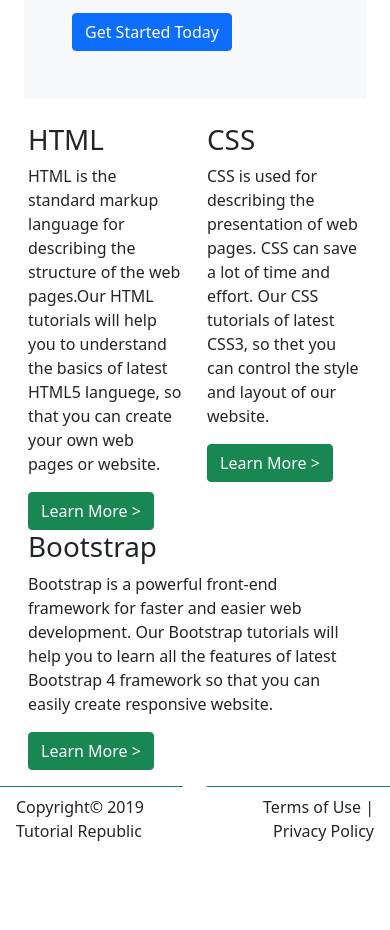
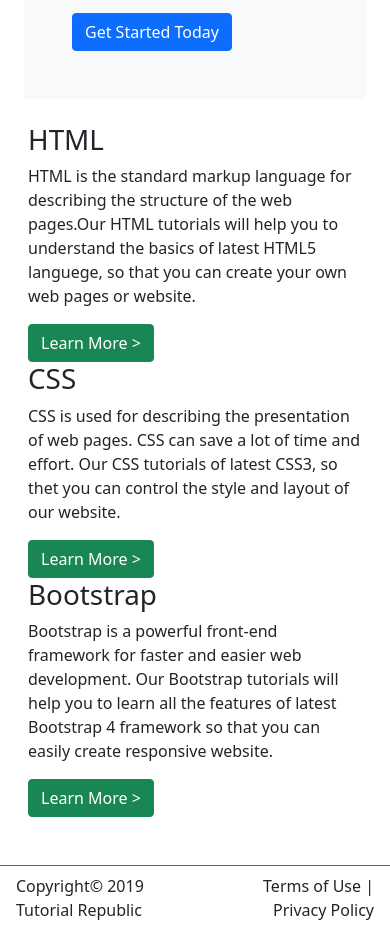
Before and after one commit to yunchien1000/yunchien1000.github.io, a plain HTML site: page index.html in a window 390 px wide. Shown: the part 470-1400 px from the top of the page. Before the commit the page ends 1321 px from the top, so only its background shows below. Drawn offline with nearby package versions, Linux system fonts and the light colour scheme.

Commit message:
done for the footer

```diff
--- a/index.html
+++ b/index.html
@@ -6,7 +6,7 @@
     <meta name="viewport" content="width=device-width, initial-scale=1">
     <!-- Bootstrap CSS → -->
     <link href="https://cdn.jsdelivr.net/npm/bootstrap@5.1.2/dist/css/bootstrap.min.css" rel="stylesheet" integrity="sha384-uWxY/CJNBR+1zjPWmfnSnVxwRheevXITnMqoEIeG1LJrdI0GlVs/9cVSyPYXdcSF" crossorigin="anonymous">
-    <title>My First Bootstrap Page</title>
+    <title>Tutorials Republic</title>
   </head>
   <body>
     <nav class="navbar navbar-expand-lg navbar-dark bg-dark">
@@ -50,30 +50,30 @@
       <button type="button" class="btn btn-primary">Get Started Today</button>
     </div>
 
-    <div class="row m-3">
-      <div class="col">
+    <div class="row m-3 mb-5">
+      <div class="col-md">
         <h1>HTML</h1>
         <p>HTML is the standard markup language for describing the structure of the web pages.Our HTML tutorials will help you to understand the basics of latest HTML5 languege, so that you can create your own web pages or website.</p>
         <button type="button" class="btn btn-success">Learn More ></button>
       </div>
-      <div class="col">
+      <div class="col-md">
         <h1>CSS</h1>
         <p>CSS is used for describing the presentation of web pages. CSS can save a lot of time and effort. Our CSS tutorials of latest CSS3, so thet you can control the style and layout of our website.</p>
         <button type="button" class="btn btn-success">Learn More ></button>
       </div>
-      <div class="col">
+      <div class="col-md">
         <h1>Bootstrap</h1>
         <p>Bootstrap is a powerful front-end framework for faster and easier web development. Our Bootstrap tutorials will help you to learn all the features of latest Bootstrap 4 framework so that you can easily create responsive website.</p>
         <button type="button" class="btn btn-success">Learn More ></button>
       </div>
     </div>
 
-    <div class="row">
-      <div class="col">
+  <div class="row mx-0">
+      <div class="col p-0">
         <div class="card-footer bg-transparent border-success">Copyright&copy; 2019 Tutorial Republic</div>
       </div>
-      <div class="col text-end">
-        <div class="card-footer bg-transparent border-success">Terms of Use | Privacy Policy</div>
+      <div class="col p-0">
+        <div class="card-footer bg-transparent border-success text-end">Terms of Use | Privacy Policy</div>
       </div>
   </div>
 
```
